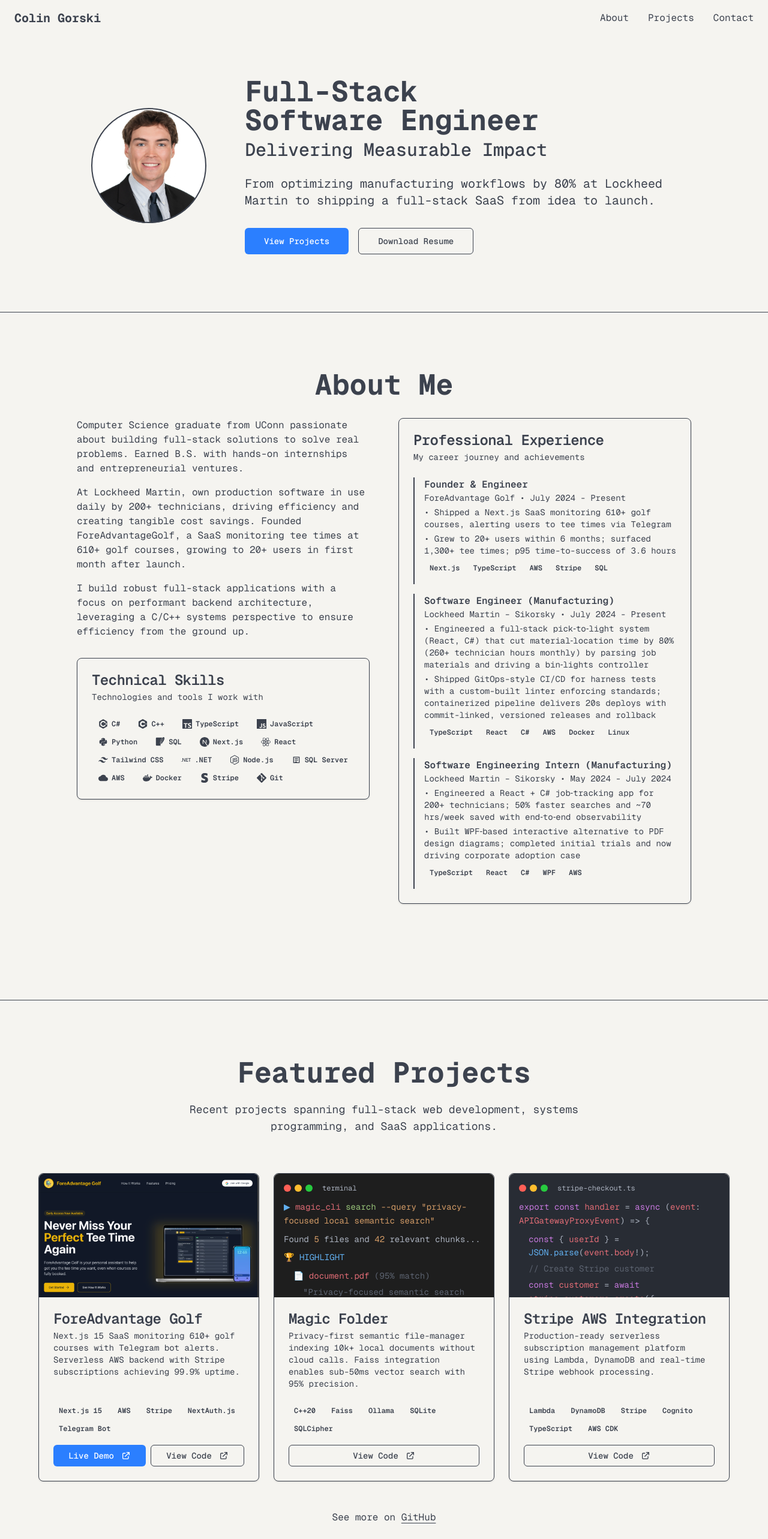
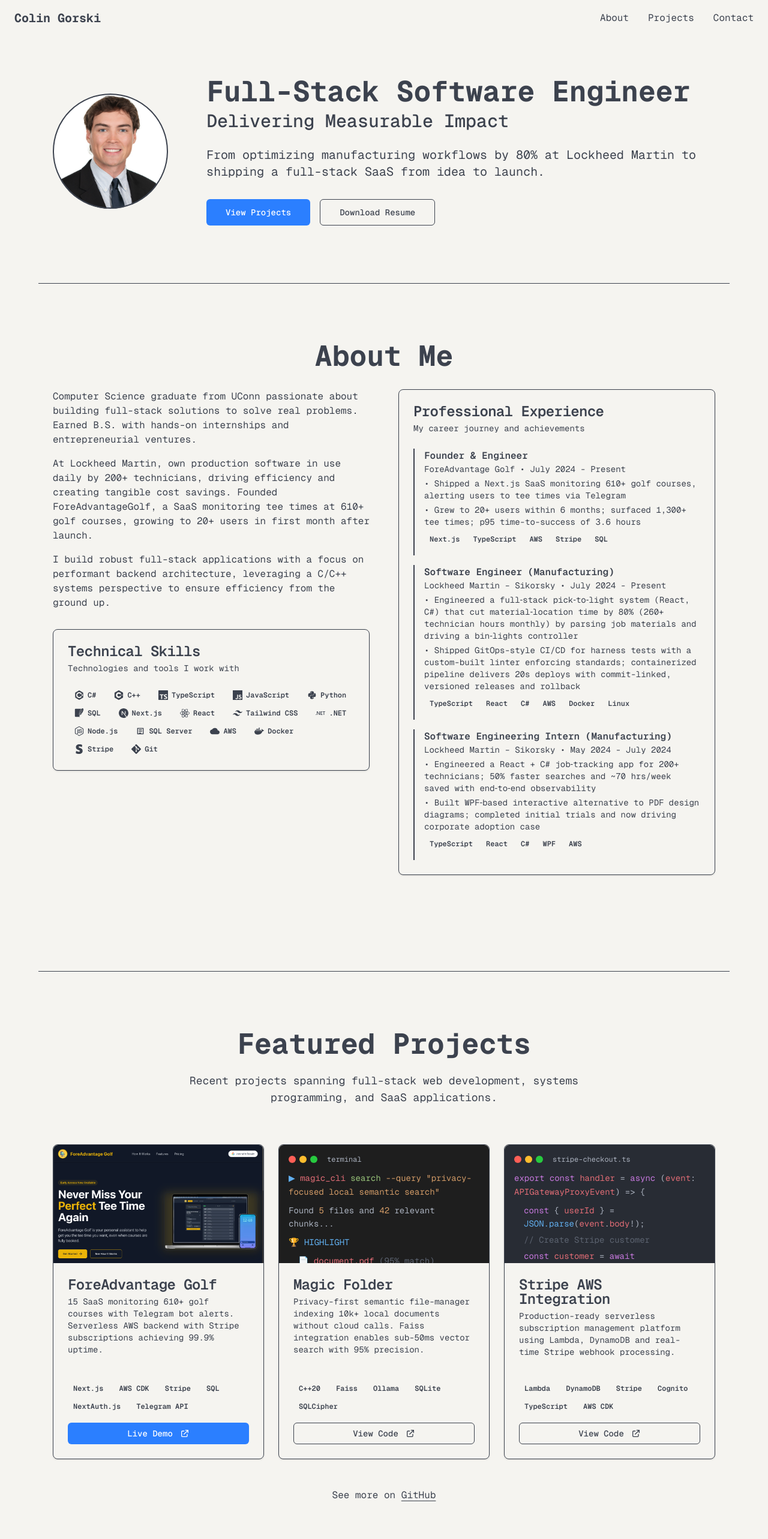
Before and after one commit to cgorski03/colingorski-portfolio, a Next.js app: page / in a window 1280 px wide. Shown: the top 2566 px of the page at 60% size. Built offline with nearby package versions, Linux system fonts and the light colour scheme.

Commit message:
lifting width logic into parent page.tsx

```diff
--- a/src/app/page.tsx
+++ b/src/app/page.tsx
@@ -28,6 +28,7 @@
         onProjectsClick={scrollToProjects}
         onContactClick={scrollToContact}
       />
+      <div className="container mx-auto max-w-6xl">
         <div ref={heroRef}>
           <Hero
             onProjectsClick={scrollToProjects}
@@ -43,6 +44,7 @@
         <div ref={contactRef}>
           <Contact />
         </div>
+      </div>
       <Footer />
     </>
   );
--- a/src/components/sections/about.tsx
+++ b/src/components/sections/about.tsx
@@ -135,7 +135,6 @@
 export default function About() {
   return (
     <section id="about" className="py-24 px-6 border-t border-border/50">
-      <div className="container mx-auto max-w-5xl">
         <div className="mb-16">
           <h2 className="text-4xl md:text-5xl font-bold text-foreground mb-8 text-center">
             {aboutData.title}
@@ -202,7 +201,6 @@
             </div>
           </div>
         </div>
-      </div>
     </section>
   )
 }
--- a/src/components/sections/contact.tsx
+++ b/src/components/sections/contact.tsx
@@ -39,7 +39,6 @@
 export default function Contact() {
   return (
     <section id="contact" className="py-24 px-6 border-t border-border/50">
-      <div className="container mx-auto max-w-5xl">
         <div className="text-center mb-16">
           <h2 className="text-4xl md:text-5xl font-bold text-foreground mb-6">
             Get In Touch
@@ -68,7 +67,6 @@
             </a>
           ))}
         </div>
-      </div>
     </section>
   )
 }
--- a/src/components/sections/hero.tsx
+++ b/src/components/sections/hero.tsx
@@ -9,8 +9,7 @@
 
 export default function Hero({ onProjectsClick, onDownloadResume }: HeroProps) {
   return (
-    <section className="py-24 pt-32">
-      <div className="container mx-auto max-w-5xl px-6">
+    <section className="py-24 pt-32 px-6">
         <div className="flex flex-col items-center gap-12 lg:flex-row lg:gap-16">
           {/* Headshot */}
           <div className="flex-shrink-0">
@@ -53,7 +52,6 @@
             </div>
           </div>
         </div>
-      </div>
     </section>
   );
 }
--- a/src/components/sections/projects.tsx
+++ b/src/components/sections/projects.tsx
@@ -11,10 +11,9 @@
 const projects = [
   {
     title: "ForeAdvantage Golf",
-    description: "Next.js 15 SaaS monitoring 610+ golf courses with Telegram bot alerts. Serverless AWS backend with Stripe subscriptions achieving 99.9% uptime.",
-    technologies: ["Next.js 15", "AWS", "Stripe", "NextAuth.js", "Telegram Bot"],
+    description: "15 SaaS monitoring 610+ golf courses with Telegram bot alerts. Serverless AWS backend with Stripe subscriptions achieving 99.9% uptime.",
+    technologies: ["Next.js", "AWS CDK", "Stripe", "SQL", "NextAuth.js", "Telegram API"],
     liveUrl: "https://foreadvantagegolf.com",
-    githubUrl: "https://github.com/cgorski03",
     preview: (
       <Image
         src="/foreadvantagegolf.png"
@@ -44,7 +43,6 @@
 export default function Projects() {
   return (
     <section id="projects" className="py-24 px-6 bg-muted/30 border-t border-border/50">
-      <div className="container mx-auto max-w-6xl">
       <div className="text-center mb-16">
         <h2 className="text-4xl md:text-5xl font-bold text-foreground mb-6">
           Featured Projects
@@ -64,7 +62,7 @@
               <CardTitle className="group-hover:text-accent transition-colors">
                 {project.title}
               </CardTitle>
-                <CardDescription>
+              <CardDescription className="mb-4">
                 {project.description}
               </CardDescription>
             </CardHeader>
@@ -112,7 +110,6 @@
           </a>
         </p>
       </div>
-      </div>
     </section>
   )
 }
```
Lines whose indentation alone changed are shown as unchanged.
